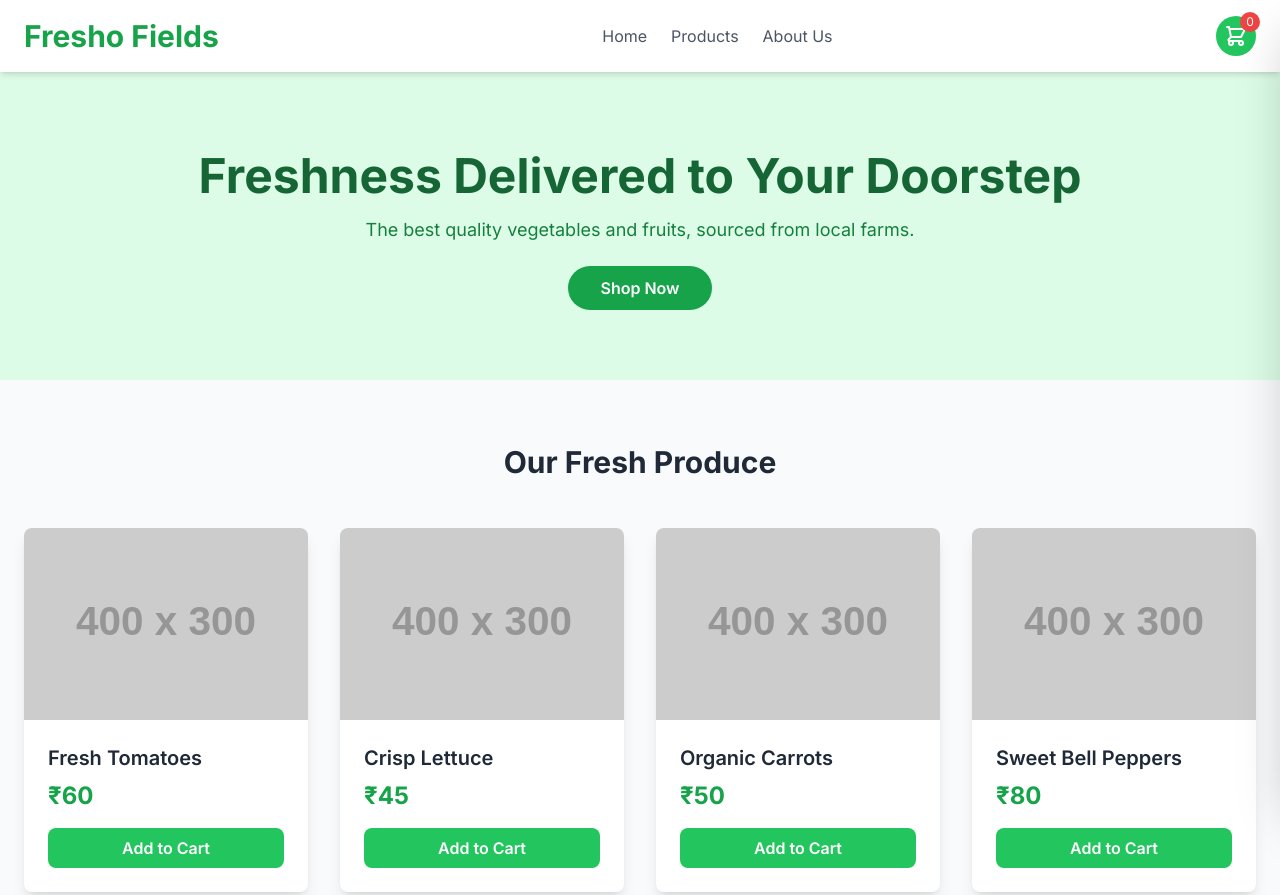
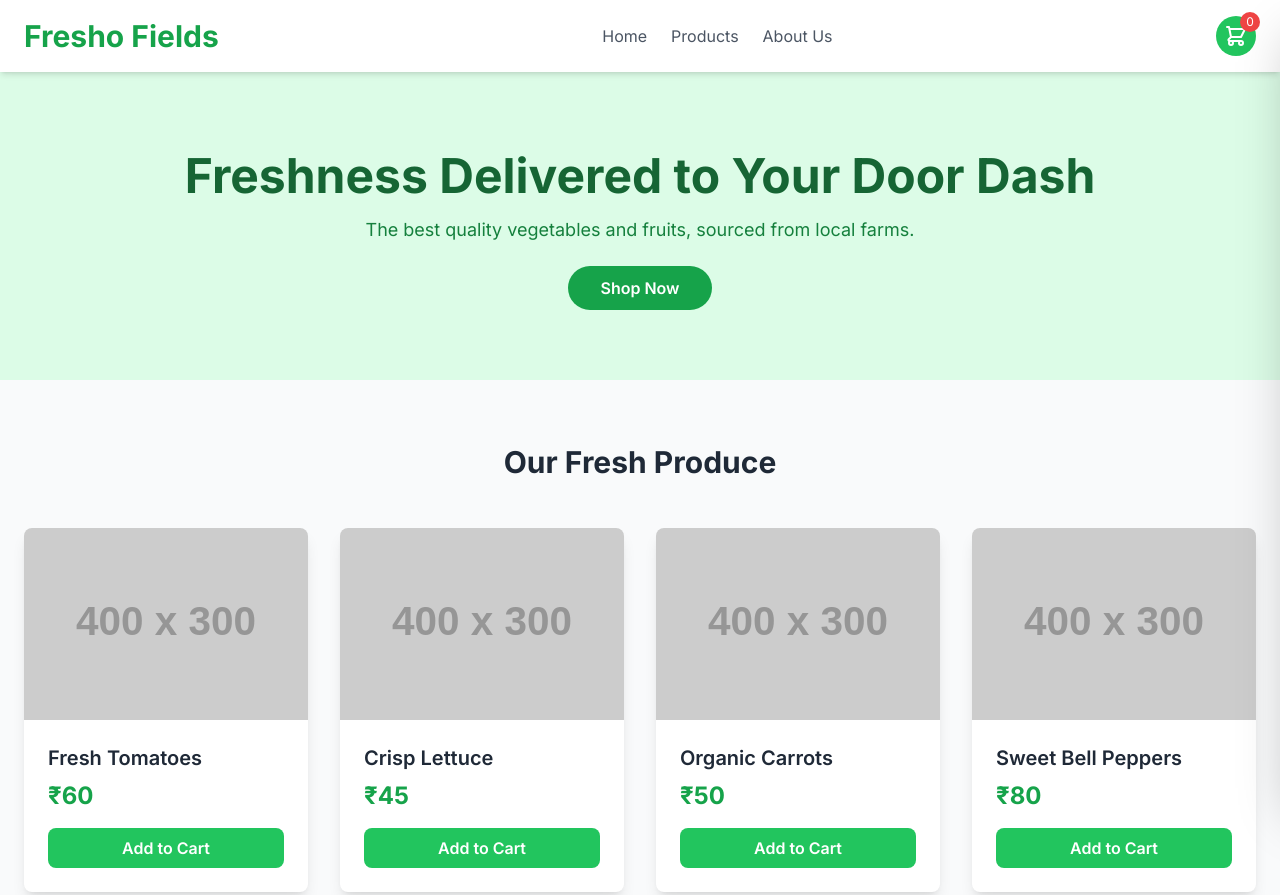
Before and after one commit to Srinu-sara/freshfood, a plain HTML site: page index.html in a window 1280 px wide. Shown: the top 895 px of the page. Drawn offline with nearby package versions, Linux system fonts and the light colour scheme; placeholder pictures from the web are drawn by us.

Commit message:
modified testing

```diff
--- a/index.html
+++ b/index.html
@@ -50,7 +50,7 @@
     <!-- Hero Section -->
     <section class="bg-green-100 py-20">
         <div class="container mx-auto px-6 text-center">
-            <h1 class="text-4xl md:text-5xl font-bold text-green-800 mb-4">Freshness Delivered to Your Doorstep</h1>
+            <h1 class="text-4xl md:text-5xl font-bold text-green-800 mb-4">Freshness Delivered to Your Door Dash</h1>
             <p class="text-lg text-green-700 mb-8">The best quality vegetables and fruits, sourced from local farms.</p>
             <a href="#products" class="bg-green-600 text-white font-semibold px-8 py-3 rounded-full hover:bg-green-700 transition duration-300">Shop Now</a>
         </div>
```
